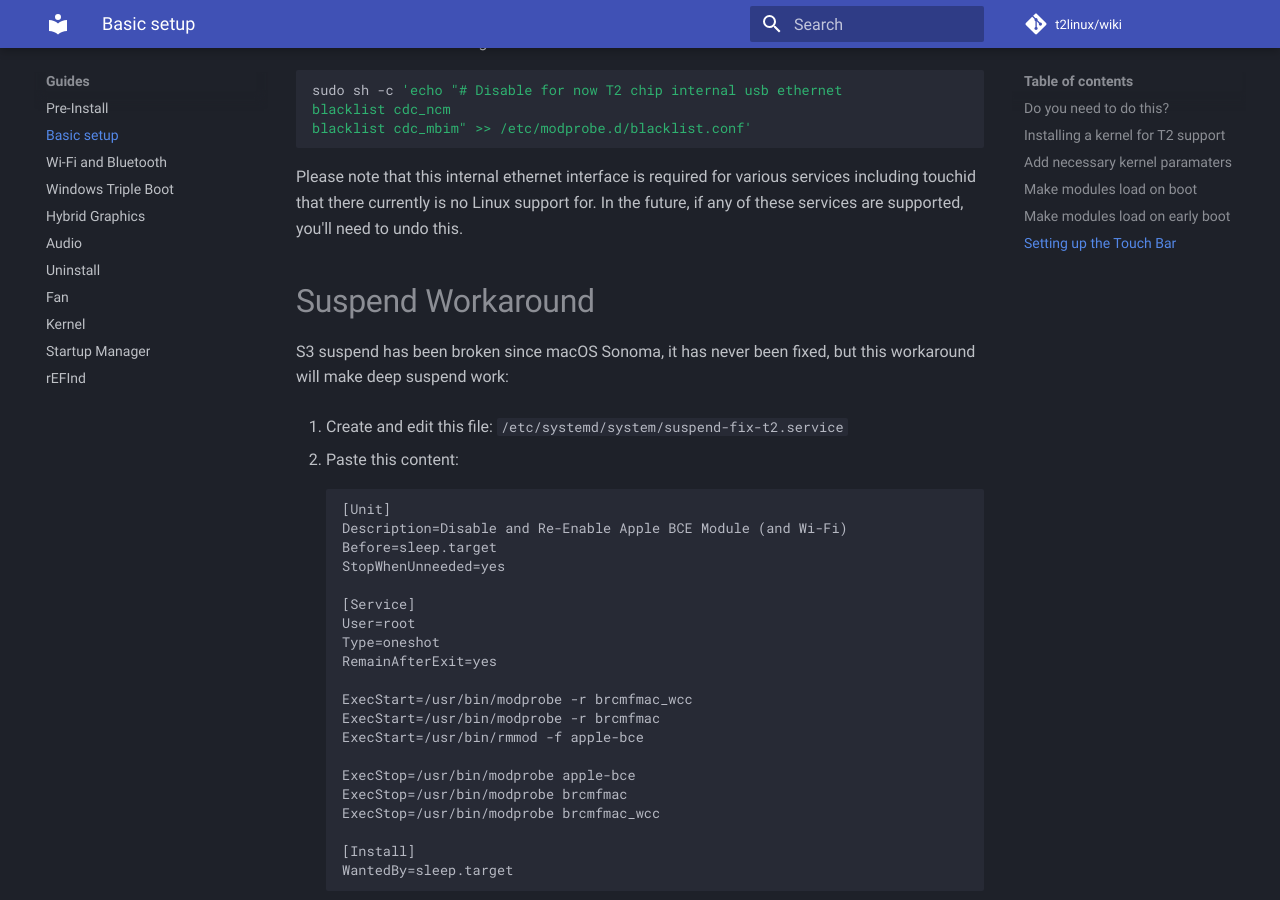
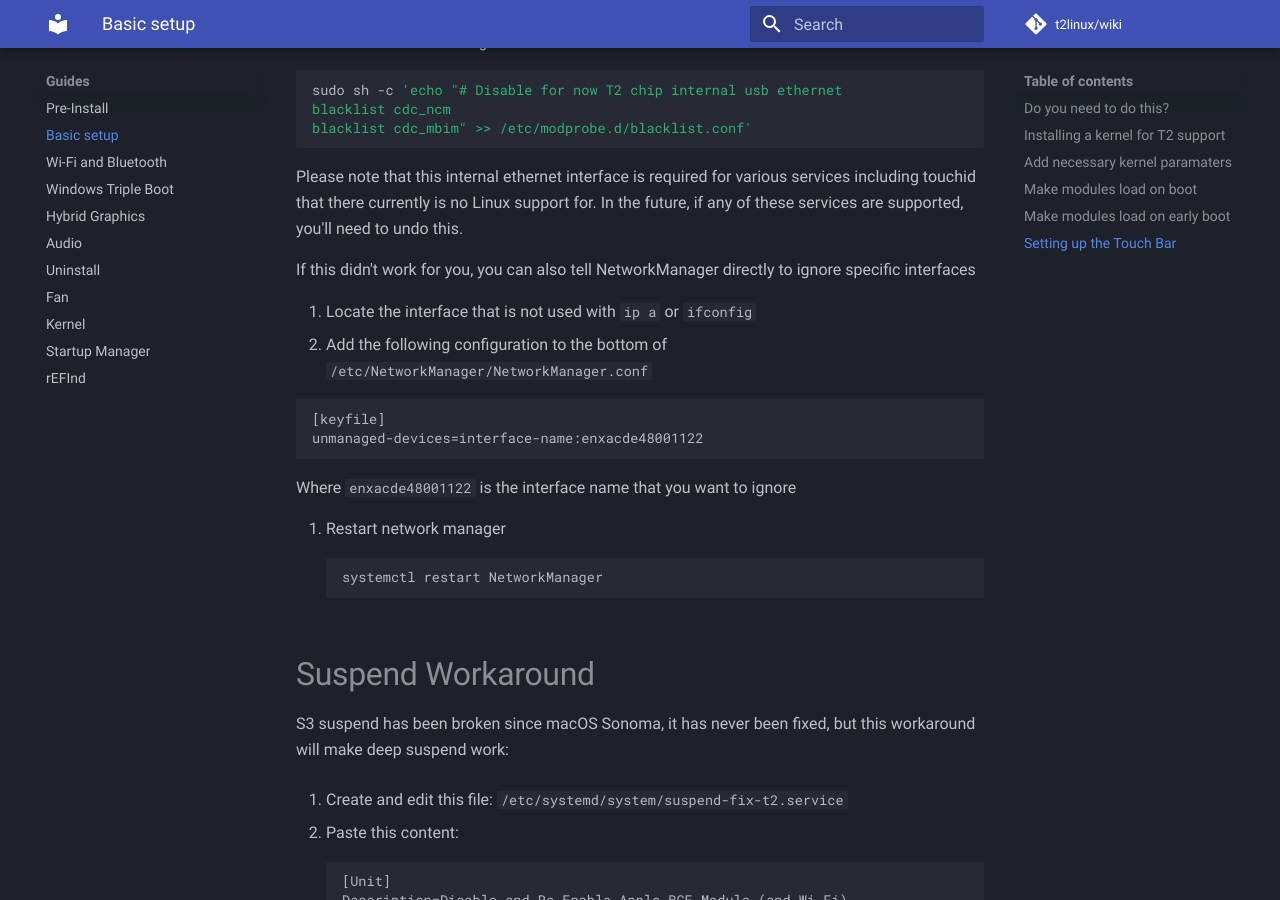
Before and after one commit to t2linux/wiki, an MkDocs documentation site: the page built from docs/guides/postinstall.md, in a window 1280 px wide and 900 px high, scrolled down 3974 px. Built offline with MkDocs 1.6.1 and Material for MkDocs 9.7.7, drawn with Linux system fonts in a browser that asks for light colours; comment, search, counter and statistics services are not loaded.

Commit message:
Update postinstall.md
kernel blacklist didnt work for me so networkmanager fix

````diff
--- a/docs/guides/postinstall.md
+++ b/docs/guides/postinstall.md
@@ -142,6 +142,24 @@ blacklist cdc_mbim" >> /etc/modprobe.d/blacklist.conf'
 
 Please note that this internal ethernet interface is required for various services including touchid that there currently is no Linux support for. In the future, if any of these services are supported, you'll need to undo this.
 
+If this didn't work for you, you can also tell NetworkManager directly to ignore specific interfaces
+
+1. Locate the interface that is not used with `ip a` or `ifconfig`
+2. Add the following configuration to the bottom of `/etc/NetworkManager/NetworkManager.conf`
+
+```
+[keyfile]
+unmanaged-devices=interface-name:enxacde48001122
+```
+
+Where `enxacde48001122` is the interface name that you want to ignore
+
+3. Restart network manager
+```
+systemctl restart NetworkManager
+```
+
+
 # Suspend Workaround
 
 S3 suspend has been broken since macOS Sonoma, it has never been fixed, but this workaround will make deep suspend work:
````
